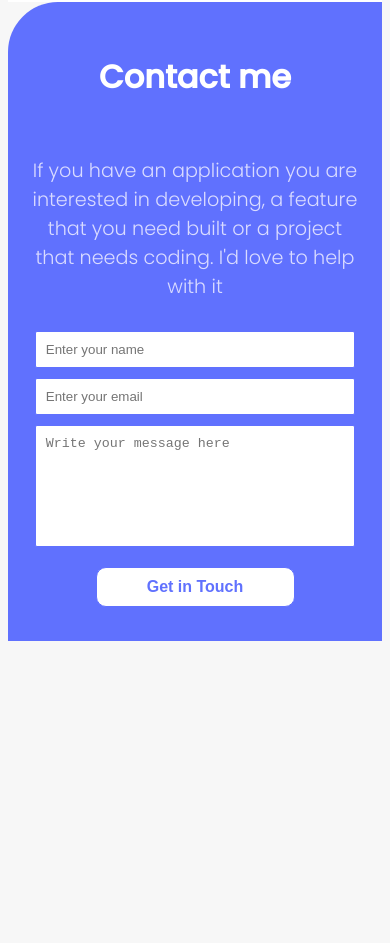
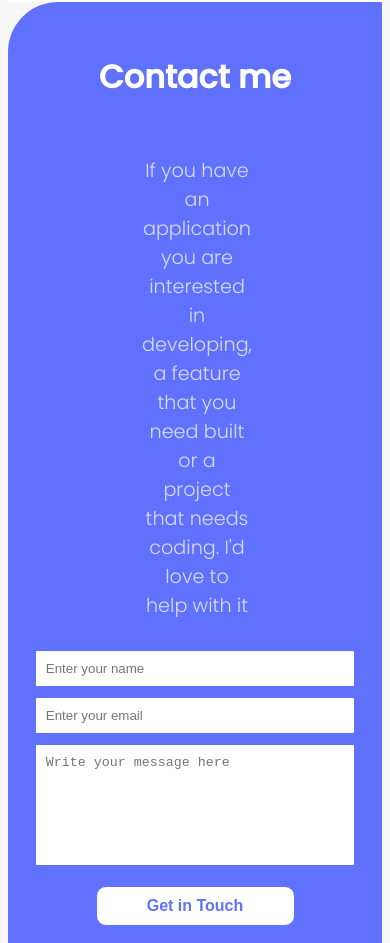
Before and after one commit to Dinicharia/portfolio, a website: page index.html in a window 390 px wide. Shown: the part 5310-6253 px from the top of the page. Before the commit the page ends 5959 px from the top, so only its background shows below. Drawn offline with Linux system fonts and the light colour scheme.

```diff
--- a/style.css
+++ b/style.css
@@ -292,6 +292,8 @@
   color: #d9dbff;
   padding-top: 10px;
   padding-bottom: 10px;
+  padding-left: 254px;
+  padding-right: 250px;
 }
 
 .form-section {
@@ -1111,6 +1113,8 @@
     color: #d9dbff;
     padding-top: 10px;
     padding-bottom: 10px;
+    padding-left: 254px;
+    padding-right: 250px;
   }
 
   .form-section {
```
